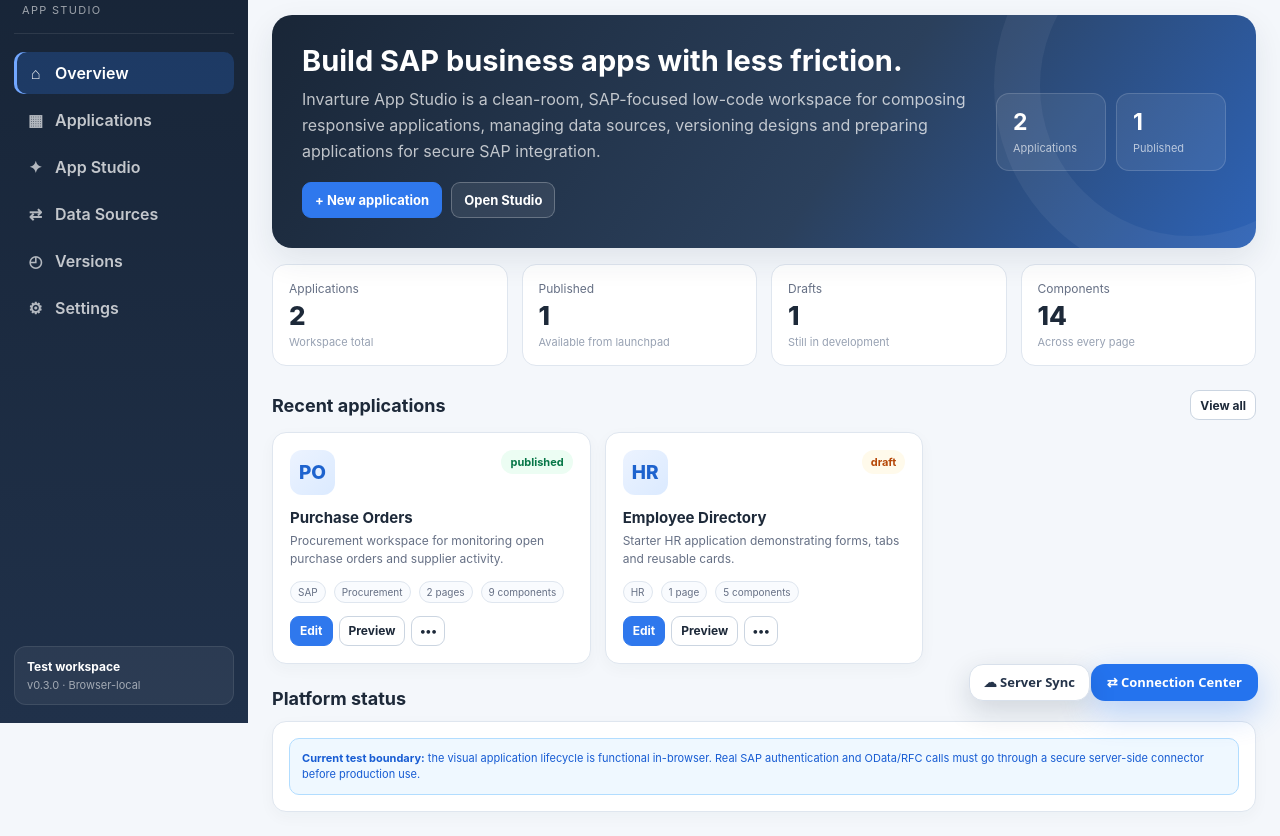
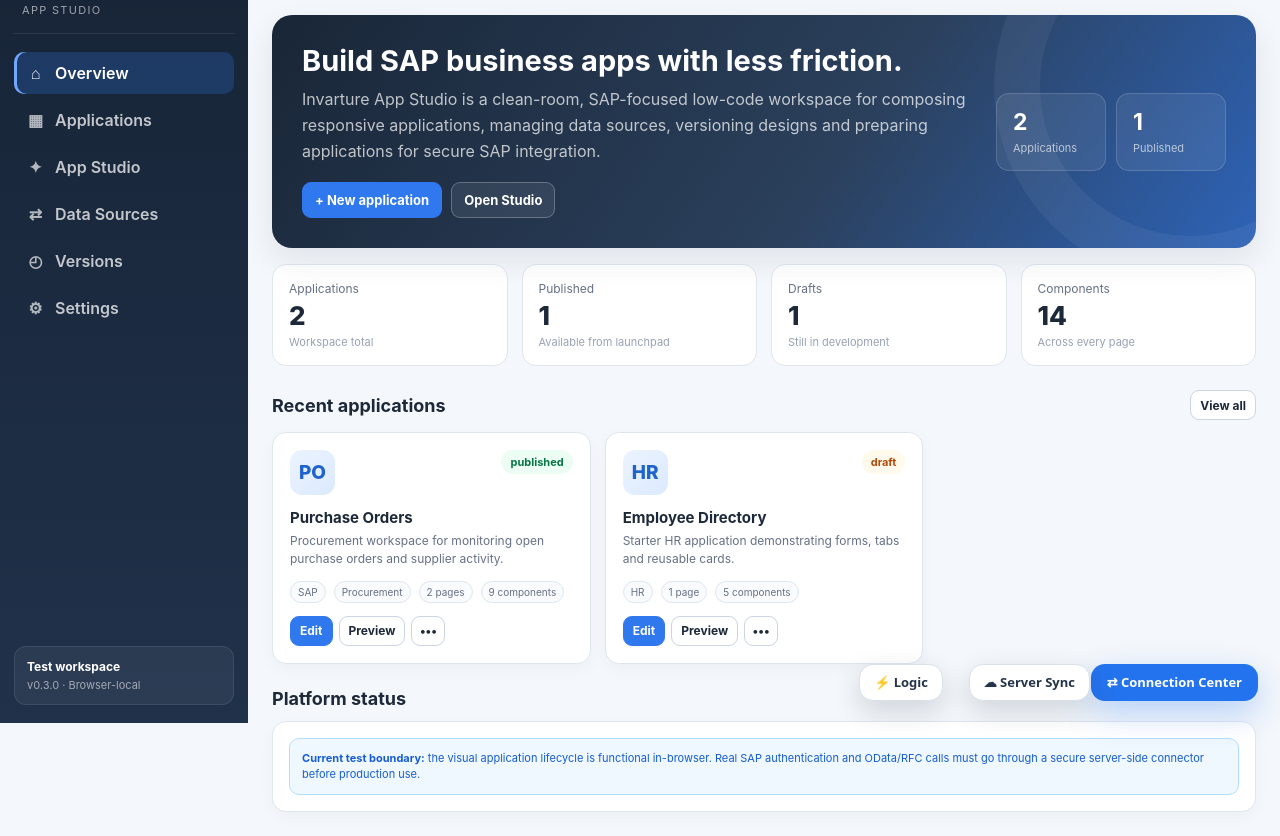
Before and after one commit to youssefdaoud23/SAP_APPS_YD, a website: page index.html in a window 1280 px wide. Shown: the part 77-913 px from the top of the page. Drawn offline with Linux system fonts and the light colour scheme.

Commit message:
Enable visual logic and CRUD action designer

```diff
--- a/index.html
+++ b/index.html
@@ -16,6 +16,7 @@
   <script src="connection-center.js"></script>
   <script src="live-data.js"></script>
   <script src="workspace-sync.js"></script>
+  <script src="action-designer.js"></script>
   <script src="platform-version.js"></script>
 </body>
 </html>
```
